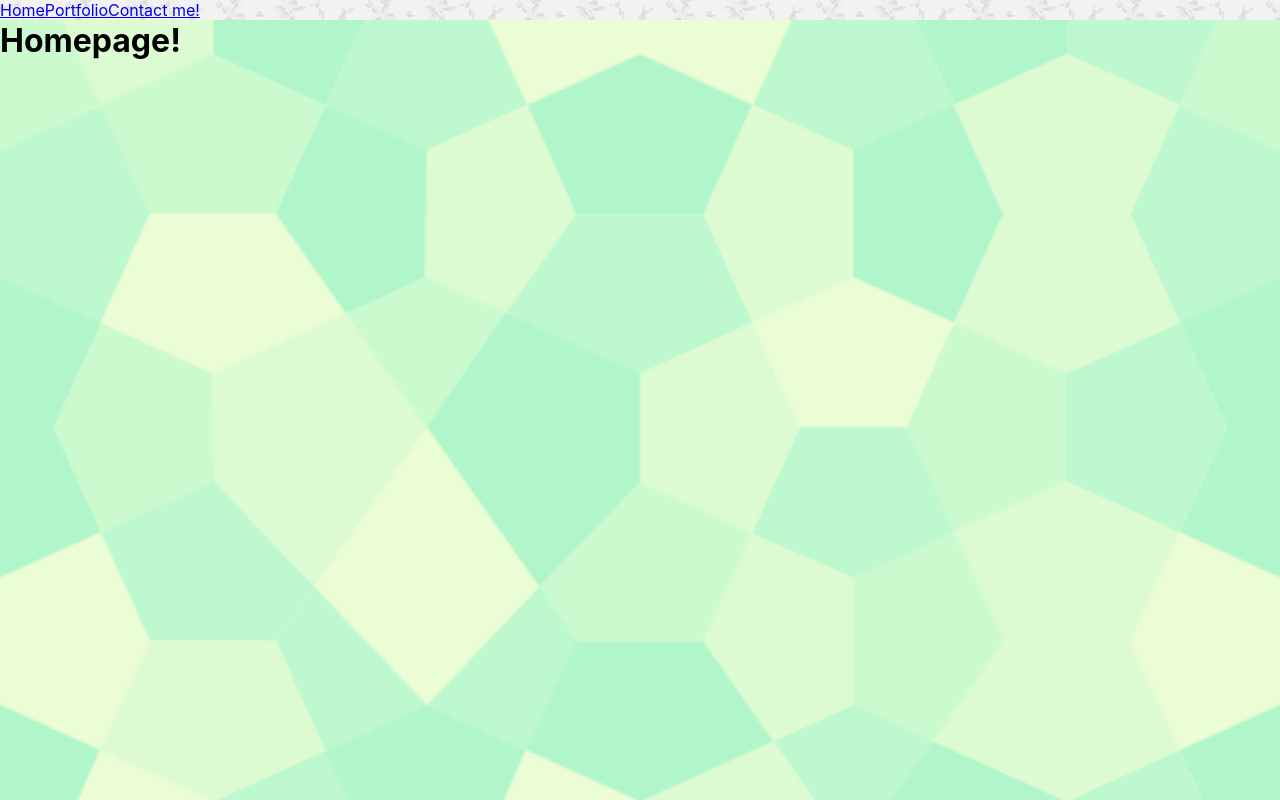
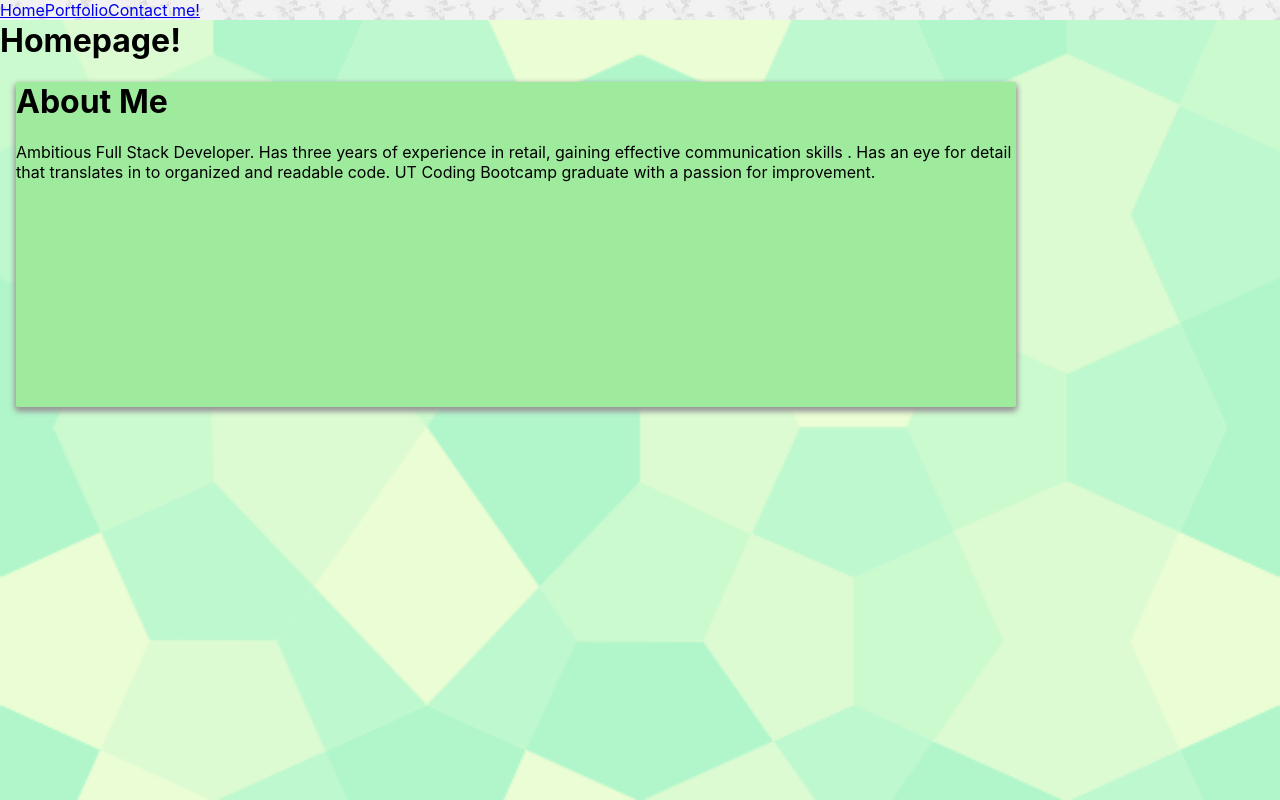
Before and after one commit to ajstack/ajstack.github.io, a React (Create React App) app in the folder client/: page / in a window 1280 px wide. Built offline with nearby package versions, Linux system fonts and the light colour scheme.

Commit message:
working on homepage

```diff
--- /dev/null
+++ b/client/src/components/aboutMeCard/aboutMeCard.css
@@ -0,0 +1,10 @@
+.about-me-card {
+    background: rgb(158, 235, 158);
+    border-radius: 2px;
+    height: 325px;
+    margin: 1rem;
+    position: relative;
+    width: 1000px;
+    box-shadow: 0 3px 6px #999, 0 3px 6px #999;
+    text-align: left;
+}
--- /dev/null
+++ b/client/src/components/aboutMeCard/aboutMeCard.js
@@ -0,0 +1,15 @@
+import React from "react";
+import "./aboutMeCard.css";
+
+const AboutMeCard = props => (
+  <div className="about-me-card">
+    <h1 className="about-me-title">About Me</h1>
+    <p className="about-me-content">
+      Ambitious Full Stack Developer. Has three years of experience in retail, gaining effective communication skills .
+      Has an eye for detail that translates in to organized and readable code.
+      UT Coding Bootcamp graduate with a passion for improvement.
+    </p>
+  </div>
+)
+
+export default AboutMeCard;
--- /dev/null
+++ b/client/src/components/aboutMeCard/index.js
@@ -0,0 +1 @@
+export { default } from "./aboutMeCard";
--- a/client/src/components/contactInfoCard/contactInfoCard.css
+++ b/client/src/components/contactInfoCard/contactInfoCard.css
@@ -1,5 +1,5 @@
 .contact-card {
-    background: #fff;
+    background: lightblue;
     border-radius: 2px;
     height: 325px;
     margin: 1rem;
@@ -14,7 +14,7 @@
     height: 60%;
     overflow: hidden;
     text-align: center;
-    background:#6CADDC;
+    background:#fff;
   }
   .contact-card > .contact-img-container > img {
     width: 60%
--- a/client/src/pages/homepage/homepage.js
+++ b/client/src/pages/homepage/homepage.js
@@ -1,10 +1,12 @@
 import React from "react";
 import "./homepage.css";
 import HomepageTitle from "../../components/homepageTitle";
+import AboutMeCard from "../../components/aboutMeCard";
 
 const Homepage = () => (
   <div className="homepage">
     <HomepageTitle>Homepage!</HomepageTitle>
+    <AboutMeCard />
   </div>
 
 );
```
